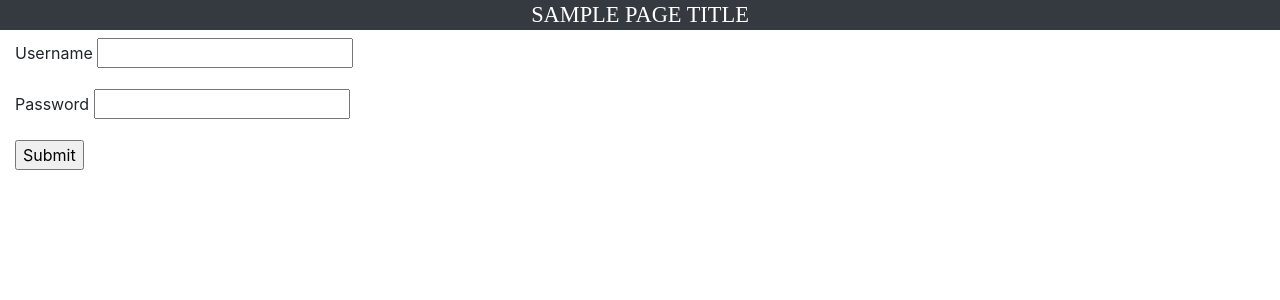
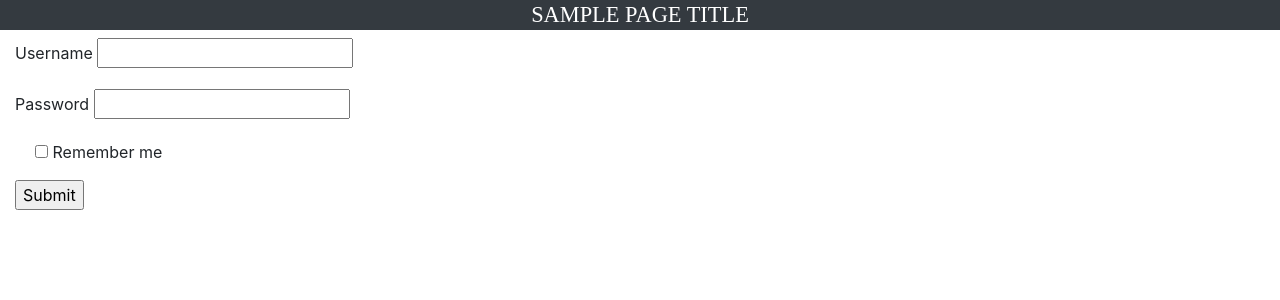
Before and after one commit to jssemeone/used_car_compare, a Python web app: template webapp/templates/login.html in a window 1280 px wide. Shown: the top 300 px of the page. Run offline with Jinja, Linux system fonts and the light colour scheme; the template is opened without the code that fills it: most values are stand-ins (such as "Sample title", 1, 10 or a date in 2020); form fields are guessed from the names that the template uses; some libraries are stand-ins or nearby versions.

Commit message:
Добавлено запоминание пользователя на сайте

```diff
--- a/webapp/__init__.py
+++ b/webapp/__init__.py
@@ -38,7 +38,7 @@ def create_app():
         if form.validate_on_submit():
             user = User.query.filter_by(username=form.username.data).first()
             if user and user.check_password(form.password.data):
-                login_user(user)
+                login_user(user, remember=from.remember_me.data)
                 flash('Вы вошли на сайт')
                 return redirect(url_for('main'))
 
--- a/webapp/config.py
+++ b/webapp/config.py
@@ -1,6 +1,9 @@
+from datetime import timedelta
 import os
 basedir = os.path.abspath(os.path.dirname(__file__))
 
 NEWS_URL = "https://xn--90adear.xn--p1ai/news/federal"
 SQLALCHEMY_DATABASE_URI = 'sqlite:///' + os.path.join(basedir, '..', 'webapp.db')
 SECRET_KEY = "rfglwerba;ub37AADIhuhhh1122++/=TTj;eevnj"
+
+REMEMBER_COOKIE_DURATION = timedelta(days=5)
--- a/webapp/forms.py
+++ b/webapp/forms.py
@@ -1,8 +1,9 @@
 from flask_wtf import FlaskForm
-from wtforms import StringField, PasswordField, SubmitField
+from wtforms import BooleanField, StringField, PasswordField, SubmitField
 from wtforms.validators import DataRequired
 
 class LoginForm(FlaskForm):
     username = StringField('Имя пользователя', validators=[DataRequired()], render_kw={"class": "form-control"})
     password = PasswordField('Пароль', validators=[DataRequired()], render_kw={"class": "form-control"})
+    remember_me = BooleanField('Запомнить меня', default=True, render_kw={"class": "form-check-input"})
     submit = SubmitField('Отправить', render_kw={"class": "btn btn-dark"})
--- a/webapp/templates/login.html
+++ b/webapp/templates/login.html
@@ -33,6 +33,10 @@
                         {{ form.password.label }}
                         {{ form.password() }}
                     </div>
+                    <div class="form-group form-check">
+                        {{ form.remember_me() }}
+                        {{ form.remember_me.label(class_='form-check-label') }}
+                    </div>
                     {{ form.submit }}
                 </form>
 
```
